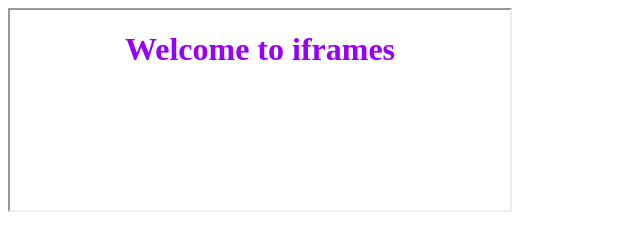
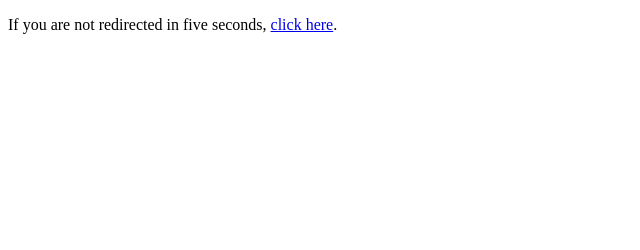
Before and after one commit to printact/makeonmia-shop, a plain HTML site: page index.html in a window 1280 px wide. Shown: the whole page, without its empty margins (0-640 px from the left). Drawn offline with Linux system fonts and the light colour scheme.

Commit message:
Update index.html

```diff
--- a/index.html
+++ b/index.html
@@ -1,28 +1,14 @@
-<!DOCTYPE html>
+
 <!--[if lt IE 7]>      <html class="no-js lt-ie9 lt-ie8 lt-ie7"> <![endif]-->
 <!--[if IE 7]>         <html class="no-js lt-ie9 lt-ie8"> <![endif]-->
 <!--[if IE 8]>         <html class="no-js lt-ie9"> <![endif]-->
 <!--[if gt IE 8]>      <html class="no-js"> <!--<![endif]-->
+<!DOCTYPE html>
 <html>
     <head>
-        <meta charset="utf-8">
-        <meta http-equiv="X-UA-Compatible" content="IE=edge">
-        <title></title>
-        <meta name="description" content="">
-        <meta name="viewport" content="width=device-width, initial-scale=1">
-        <link rel="stylesheet" href="">
-    </head>
-    <body>
-        <!--[if lt IE 7]>
-            <p class="browsehappy">You are using an <strong>outdated</strong> browser. Please <a href="#">upgrade your browser</a> to improve your experience.</p>
-        <![endif]-->
-
-        <iframe
-        name="my_iframe"
-        srcdoc="<h1 style='text-align:center; color:#9600fa'>Welcome to iframes</h1>"
-        src="https://makeomnia.glideapp.io/"
-        width="500px"
-        height="200px">
-        </iframe>
-
+        <meta http-equiv="refresh" content="2; URL=https://makeomnia.glideapp.io/" />
+      </head>
+      <body>
+        <p>If you are not redirected in five seconds, <a href="https://makeomnia.glideapp.io/">click here</a>.</p>
+      </body>
 </html>
```
